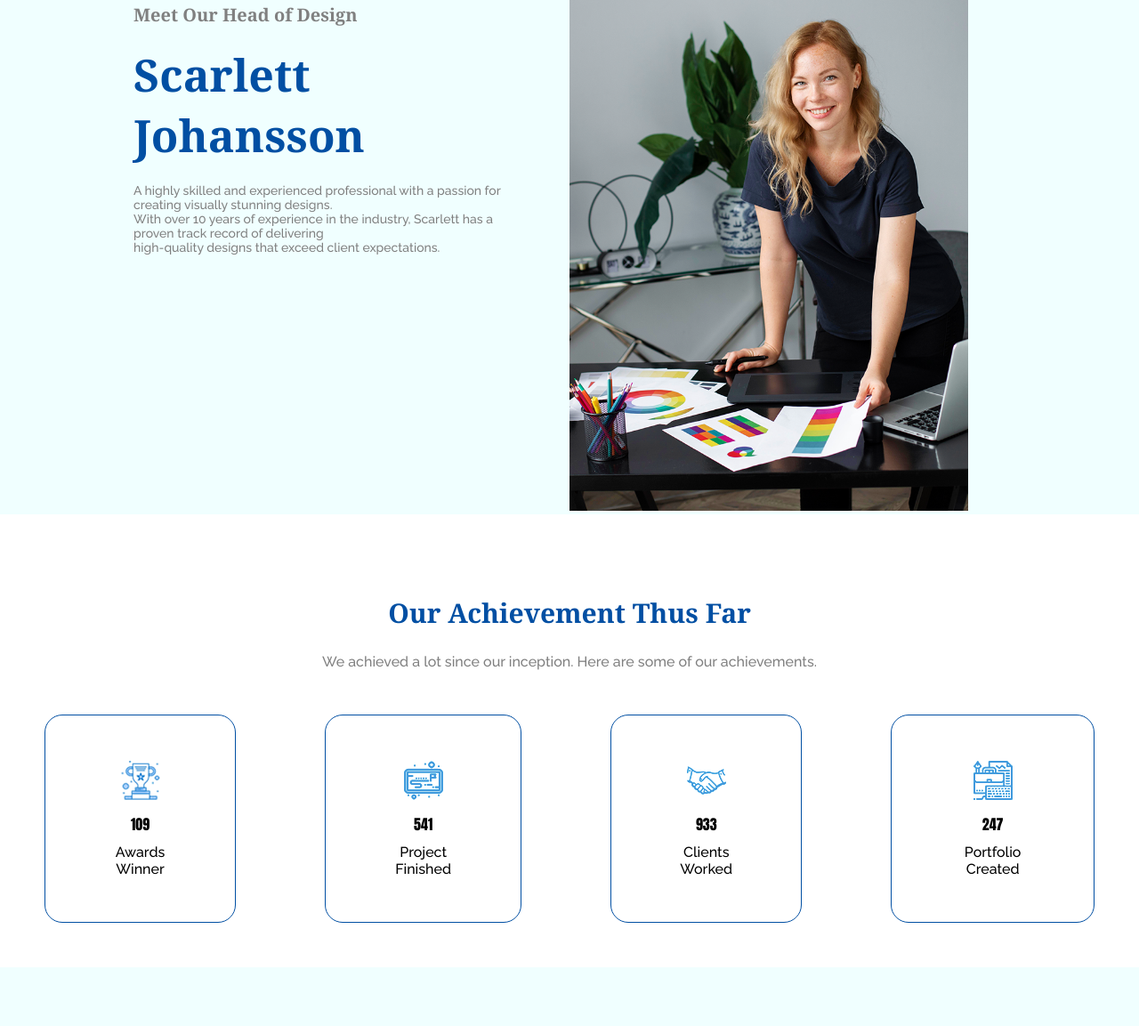
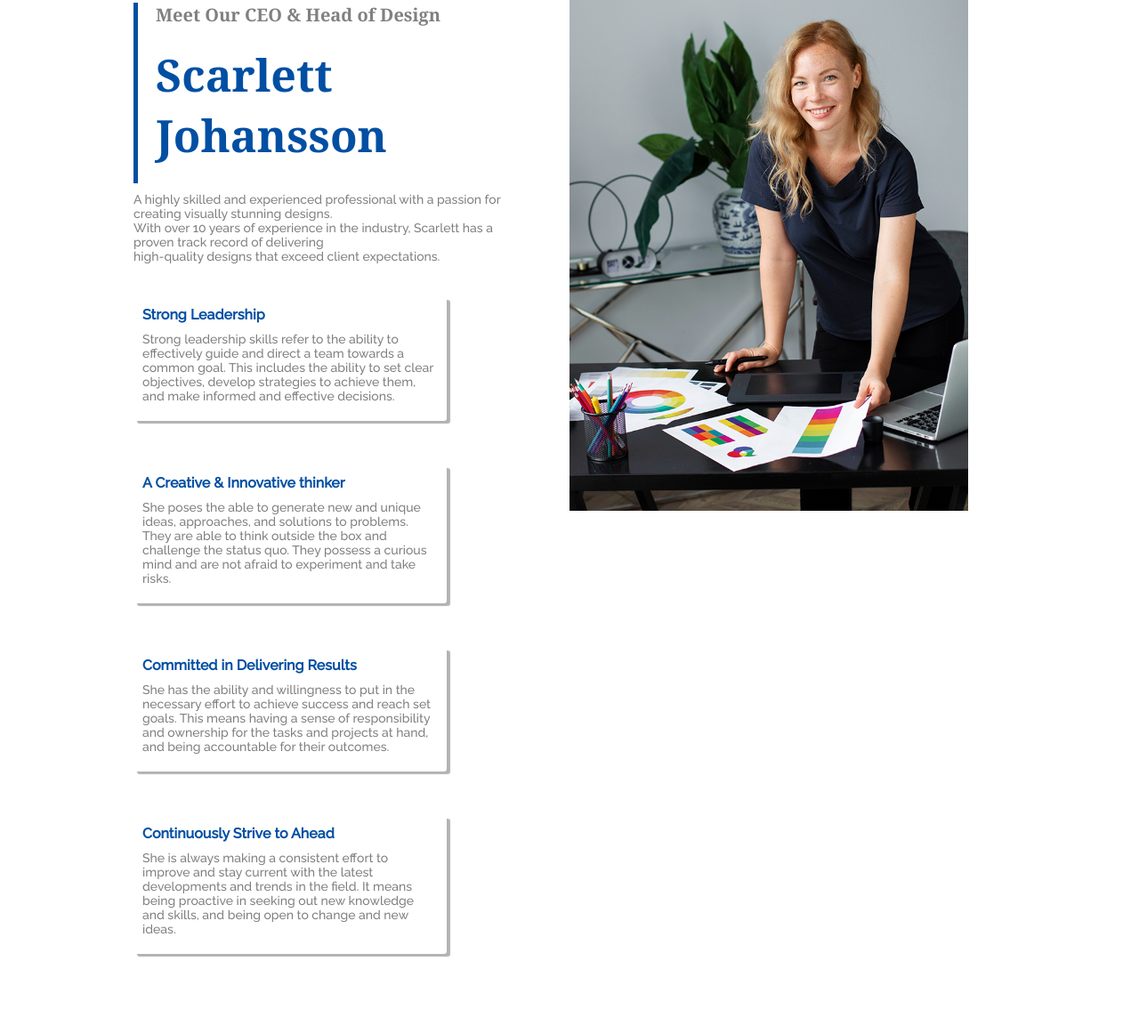
Before and after one commit to aasifantue007/assignment-2-phero, a plain HTML site: page index.html in a window 1280 px wide. Shown: the part 2499-3652 px from the top of the page at 89% size. Drawn offline with Linux system fonts and the light colour scheme.

Commit message:
design done

```diff
--- a/index.html
+++ b/index.html
@@ -69,15 +69,30 @@
     <section>
         <div class="designer-container">
             <div class="designer-texts">
-                <h2 class="designer-text-head">Meet Our Head of Design</h2>
+                <h2 class="designer-text-head">Meet Our CEO  &  Head of Design</h2>
                 <h3 class="designer-name">Scarlett Johansson</h3>
                 <p class="designer-intro">A highly skilled and experienced professional with a passion for creating visually stunning designs. <br> With over 10 years of experience in the industry, Scarlett has a proven track record of delivering <br> high-quality designs that exceed client expectations.</p>
+                <div class="text-box1">
+                   <h3 class="box-text">Strong Leadership</h3>
+                   <p class="box-paragraph">Strong leadership skills refer to the ability to effectively guide and direct a team towards a common goal. This includes the ability to set clear objectives, develop strategies to achieve them, and make informed and effective decisions. </p>
+                </div>
+                <div class="text-box2">
+                    <h3 class="box-text">A Creative & Innovative thinker</h3>
+                   <p class="box-paragraph">She poses the able to generate new and unique ideas, approaches, and solutions to problems. They are able to think outside the box and challenge the status quo. They possess a curious mind and are not afraid to experiment and take risks. </p>
+                </div>
+                <div class="text-box3">
+                    <h3 class="box-text">Committed in Delivering Results</h3>
+                   <p class="box-paragraph">She has the ability and willingness to put in the necessary effort to achieve success and reach set goals. This means having a sense of responsibility and ownership for the tasks and projects at hand, and being accountable for their outcomes. </p>
+                </div>
+                <div class="text-box4">
+                    <h3 class="box-text">Continuously Strive to Ahead</h3>
+                   <p class="box-paragraph">She is always making a consistent effort to improve and stay current with the latest developments and trends in the field. It means being proactive in seeking out new knowledge and skills, and being open to change and new ideas.</p>
+                </div>
 
             </div>
             <div class="boxes">
                 <img class="designer-image" src="images/designer.png" alt="">
             </div>
-            <div class="boxes"></div>
             <div class="boxes">
                 <button class="designer-button">10 Years of Experience</button>
             </div>
--- a/styles/style.css
+++ b/styles/style.css
@@ -141,6 +141,7 @@ body{
     display: grid;
     width: 100%;
     grid-template-columns: repeat(2, 1fr);
+    background-color: white;
 }
 .designer-image{
     width: 70%;
@@ -165,13 +166,16 @@ body{
     text-align: left;
     margin-left: 100px;
     padding: 50px;
+
 }
 .designer-text-head{
     padding-bottom: 20px;
     font-size: 20px;
     font-family:  Georgia, Times;
     text-decoration:none;
-    color: gray
+    color: gray;
+    border-left: 5px solid #014FA3;
+    padding-left: 20px;
 }
 .designer-name{
     padding-bottom: 20px;
@@ -179,12 +183,60 @@ body{
     font-family:  Georgia, Times;
     text-decoration:none;
     color: #014FA3;
+    border-left: 5px solid #014FA3;
+    padding-left: 20px;
 }
 .designer-intro{
         padding-bottom: 30px;
         color: gray;
         font-size: 14px;
         text-align: left;
+        margin-bottom: 8px;
+        padding-bottom: 30px;
+        margin-top: 10px;
+}
+.text-box1{
+    width: 80%;
+    padding: 10px;
+    box-shadow: 2px #000;
+    margin-bottom: 50px;
+    box-shadow: 4px 3px 1px rgba(0, 0, 0, 0.300) ;
+    border-radius: 3px;
+}
+.text-box2{
+    width: 80%;
+    padding: 10px;
+    box-shadow: 2px #000;
+    margin-bottom: 50px;
+    box-shadow: 4px 3px 1px rgba(0, 0, 0, 0.300) ;
+    border-radius: 3px;
+}
+.text-box3{
+    width: 80%;
+    padding: 10px;
+    box-shadow: 2px #000;
+    margin-bottom: 50px;
+    box-shadow: 4px 3px 1px rgba(0, 0, 0, 0.300) ;
+    border-radius: 3px;
+}
+.text-box4{
+    width: 80%;
+    padding: 10px;
+    box-shadow: 2px #000;
+    margin-bottom: 50px;
+    box-shadow: 4px 3px 1px rgba(0, 0, 0, 0.300) ;
+    border-radius: 3px;
+}
+.box-text{
+    font-size: 16px;
+    padding-bottom: 10px;
+    color: #014FA3;
+}
+.box-paragraph{
+    font-size: 14px;
+    padding-bottom: 10px;
+    color: gray;
+
 }
 
 
@@ -317,18 +369,22 @@ body{
     margin: 20px;
     padding:20px;
     border-radius: 10px;
-
+    border: none;
+    background-color: rgba(211, 211, 211, 0.6);
 }
 .email{
     margin: 20px;
     padding: 20px;
     border-radius: 10px;
+    border: none;
+    background-color: rgba(211, 211, 211, 0.6);
 }
 .textarea{
     border-radius: 10px;
     padding: 20px;
     margin-right: 30px;
-    padding-bottom: ;
+    border: none;
+    background-color:rgba(211, 211, 211, 0.6);
 }
 .form-button{
     background-color: #014FA3;
@@ -343,9 +399,11 @@ body{
 /*=====Footer Section=====
 ==========================*/
 .footer{
-    background-color: blanchedalmond;
+    background-color: #014FA3;
     padding: 20px;
 }
 .footer-text{
     text-align: center;
+    font-size: 14px;
+    color: white;
 }
```
Also changed, not shown: images/contactus.png.
